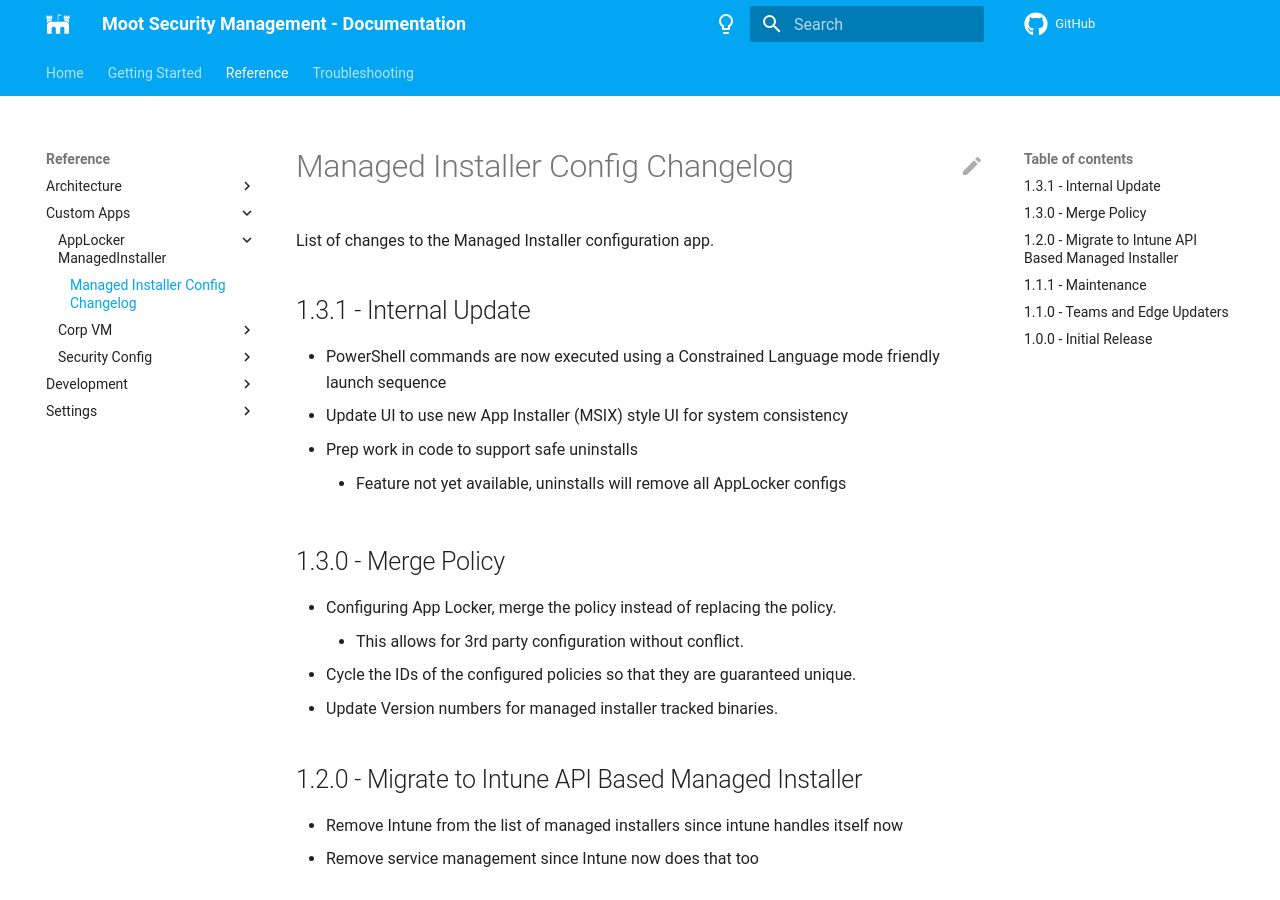
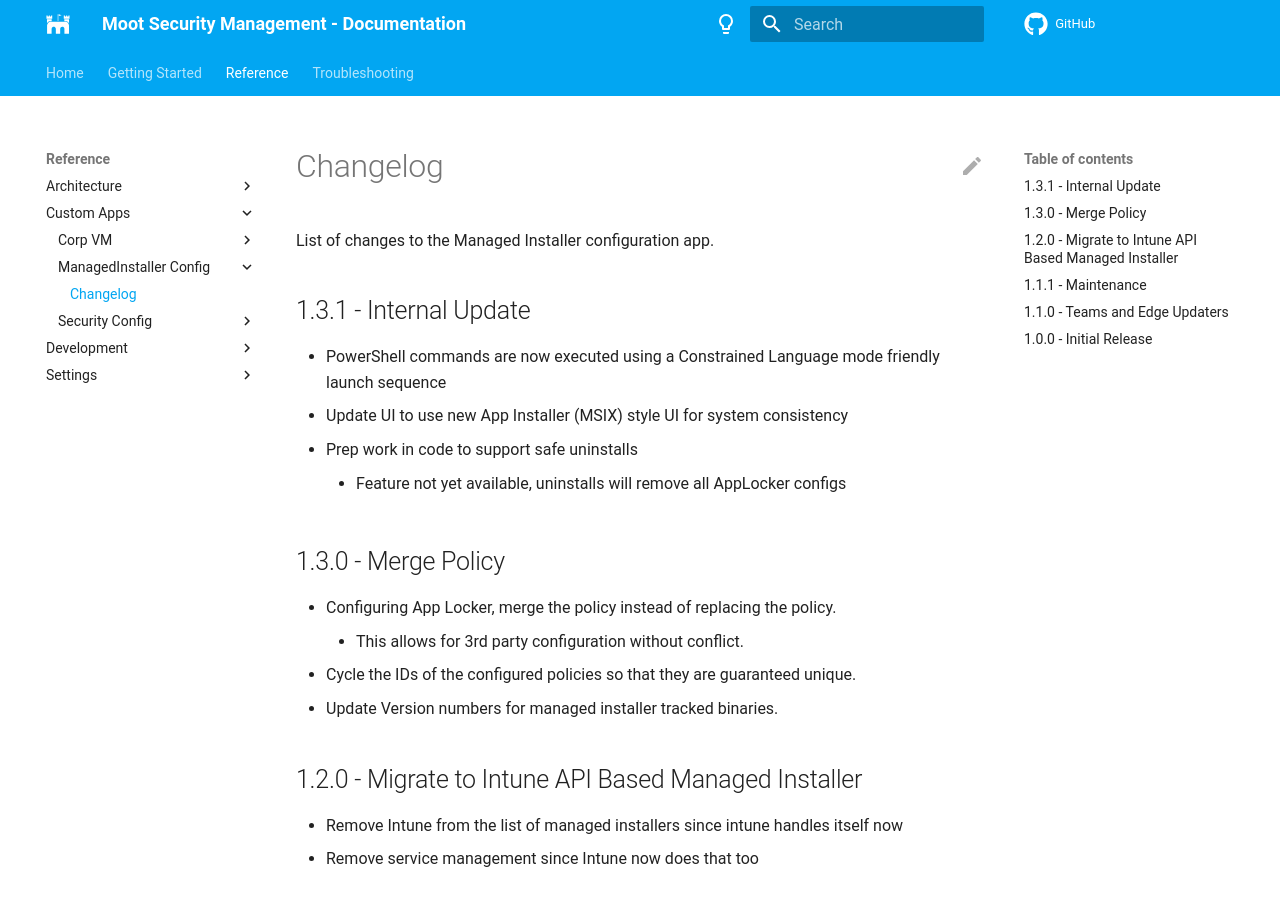
Before and after one commit to Software-Hardware-Integration-Lab/Documentation, an MkDocs documentation site: the page built from docs/Reference/Custom-Apps/ManagedInstaller-Config/Changelog.md, in a window 1280 px wide and 900 px high. Built offline with MkDocs 1.6.1 and Material for MkDocs 9.7.7, drawn with Linux system fonts in a browser that asks for light colours; comment, search, counter and statistics services are not loaded.

Commit message:
Rename Config Engine
Rename from AppLocker Managed Installer Configuration to Managed Installer Configuration.

```diff
--- a/docs/Reference/Custom-Apps/AppLocker-ManagedInstaller/Changelog.md
+++ b/docs/Reference/Custom-Apps/ManagedInstaller-Config/Changelog.md
@@ -1,4 +1,4 @@
-# Managed Installer Config Changelog
+# Changelog
 
 List of changes to the Managed Installer configuration app.
 
```
Also changed, not shown: docs/Reference/Custom-Apps/AppLocker-ManagedInstaller/index.md (deleted, +0 -12 lines), docs/Reference/Custom-Apps/ManagedInstaller-Config/index.md (added, +14 -0 lines).
